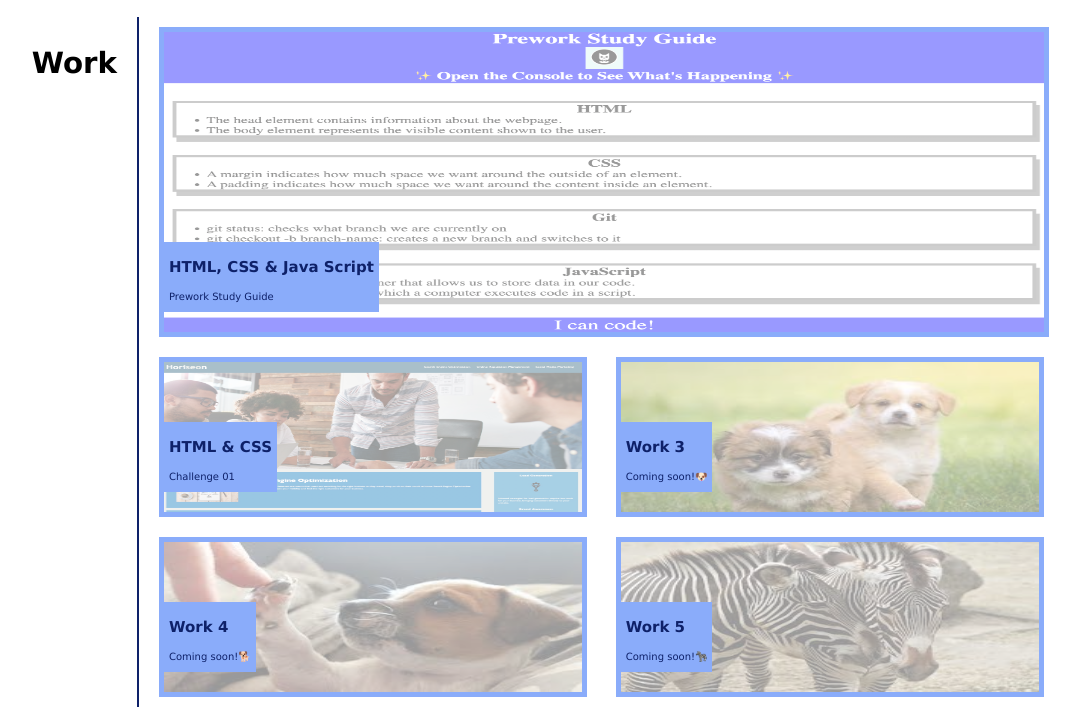
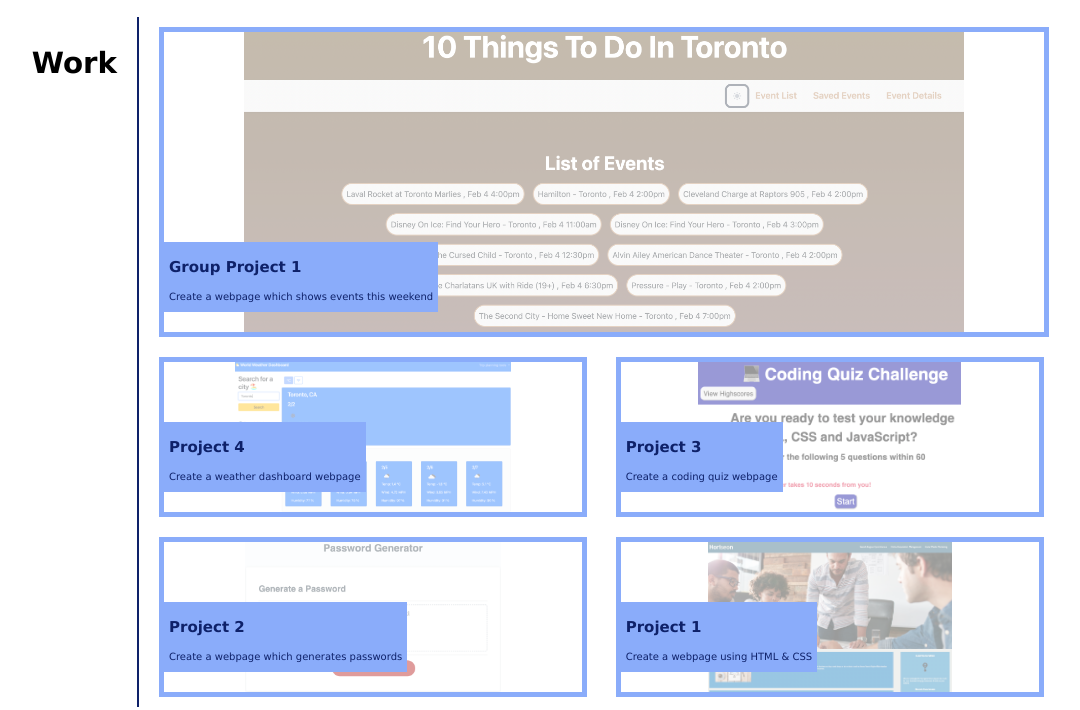
Before and after one commit to shohei-mochizuki/challenge02, a plain HTML site: page index.html in a window 1280 px wide. Shown: the part 610-1320 px from the top of the page, without its empty margins (89-1169 px from the left). Drawn offline with Linux system fonts and the light colour scheme.

Commit message:
Updated contents

```diff
--- a/assets/css/style.css
+++ b/assets/css/style.css
@@ -103,8 +103,14 @@ main h2 {
   position: relative;
 }
 
+.link-image{
+  display: flex;
+  margin-left: auto;
+  margin-right: auto;
+}
+
 .image-large {
-  flex: 0 0 100%;
+  height: 100%;
   opacity: 0.4;
 }
 
@@ -121,7 +127,7 @@ main h2 {
 }
 
 .image-small {
-  flex: 0 0 100%;
+  height: 100%;
   max-width: 100%;
   opacity: 0.4;
 }
--- a/index.html
+++ b/index.html
@@ -63,38 +63,48 @@
       </div>
       <div class="content works">
         <div class="card-large">
-          <img class="image-large" src="./assets/images/1.png">
+          <div class="link-image">
+            <a href="https://thomascalle.github.io/10-Things-To-Do-In-Toronto/" target="_blank" rel="noopener noreferrer"><img class="image-large" src="./assets/images/6.png"></a>
+          </div>
           <div class="explanation">
-            <a href="https://shohei-mochizuki.github.io/prework-study-guide/" target="_blank" rel="noopener noreferrer"><h4>HTML, CSS & Java Script</h4></a>
-            <a href="https://shohei-mochizuki.github.io/prework-study-guide/" target="_blank" rel="noopener noreferrer"><p>Prework Study Guide</p></a>
+            <a href="https://thomascalle.github.io/10-Things-To-Do-In-Toronto/" target="_blank" rel="noopener noreferrer"><h4>Group Project 1</h4></a>
+            <a href="https://thomascalle.github.io/10-Things-To-Do-In-Toronto/" target="_blank" rel="noopener noreferrer"><p>Create a webpage which shows events this weekend</p></a>
           </div>
         </div>
         <div class="card-small">
-          <img  class="image-small" src="./assets/images/2.png">
+          <div class="link-image">
+            <a href="https://shohei-mochizuki.github.io/challenge06-world-weather-dashboard/" target="_blank" rel="noopener noreferrer"><img class="image-small" src="./assets/images/5.png"></a>
+          </div>
           <div class="explanation">
-            <a href="https://shohei-mochizuki.github.io/challenge01/" target="_blank" rel="noopener noreferrer"><h4>HTML & CSS</h4></a>
-            <a href="https://shohei-mochizuki.github.io/challenge01/" target="_blank" rel="noopener noreferrer"><p>Challenge 01</p></a>
+            <a href="https://shohei-mochizuki.github.io/challenge06-world-weather-dashboard/" target="_blank" rel="noopener noreferrer"><h4>Project 4</h4></a>
+            <a href="https://shohei-mochizuki.github.io/challenge06-world-weather-dashboard/" target="_blank" rel="noopener noreferrer"><p>Create a weather dashboard webpage</p></a>
           </div>
         </div>
         <div class="card-small">
-          <img class="image-small" src="./assets/images/3.jpeg">
+          <div class="link-image">
+            <a href="https://shohei-mochizuki.github.io/challenge04-interactive-quiz/" target="_blank" rel="noopener noreferrer"><img class="image-small" src="./assets/images/4.png"></a>
+          </div>
           <div class="explanation">
-            <h4>Work 3</h4>
-            <p>Coming soon!🐶</p>
+            <a href="https://shohei-mochizuki.github.io/challenge04-interactive-quiz/" target="_blank" rel="noopener noreferrer"><h4>Project 3</h4></a>
+            <a href="https://shohei-mochizuki.github.io/challenge04-interactive-quiz/" target="_blank" rel="noopener noreferrer"><p>Create a coding quiz webpage</p></a>
           </div>
         </div>
         <div class="card-small">
-          <img class="image-small" src="./assets/images/4.jpeg">
+          <div class="link-image">
+            <a href="https://shohei-mochizuki.github.io/challenge03-PasswordGenerator/" target="_blank" rel="noopener noreferrer"><img class="image-small" src="./assets/images/3.png"></a>
+          </div>
           <div class="explanation">
-            <h4>Work 4</h4>
-            <p>Coming soon!🐕</p>
+            <a href="https://shohei-mochizuki.github.io/challenge03-PasswordGenerator/" target="_blank" rel="noopener noreferrer"><h4>Project 2</h4></a>
+            <a href="https://shohei-mochizuki.github.io/challenge03-PasswordGenerator/" target="_blank" rel="noopener noreferrer"><p>Create a webpage which generates passwords</p></a>
           </div>
         </div>
         <div class="card-small">
-          <img class="image-small" src="./assets/images/5.jpeg">
+          <div class="link-image">
+            <a href="https://shohei-mochizuki.github.io/challenge01/" target="_blank" rel="noopener noreferrer"><img class="image-small" src="./assets/images/2.png"></a>
+          </div>
           <div class="explanation">
-            <h4>Work 5</h4>
-            <p>Coming soon!🦓</p>
+            <a href="https://shohei-mochizuki.github.io/challenge01/" target="_blank" rel="noopener noreferrer"><h4>Project 1</h4></a>
+            <a href="https://shohei-mochizuki.github.io/challenge01/" target="_blank" rel="noopener noreferrer"><p>Create a webpage using HTML & CSS</p></a>
           </div>
         </div>
       </div>
```
Also changed, not shown: assets/images/3.jpeg (deleted), assets/images/3.png (added), assets/images/4.jpeg (deleted), assets/images/4.png (added), assets/images/5.jpeg (deleted), assets/images/5.png (added), assets/images/6.png (added).
